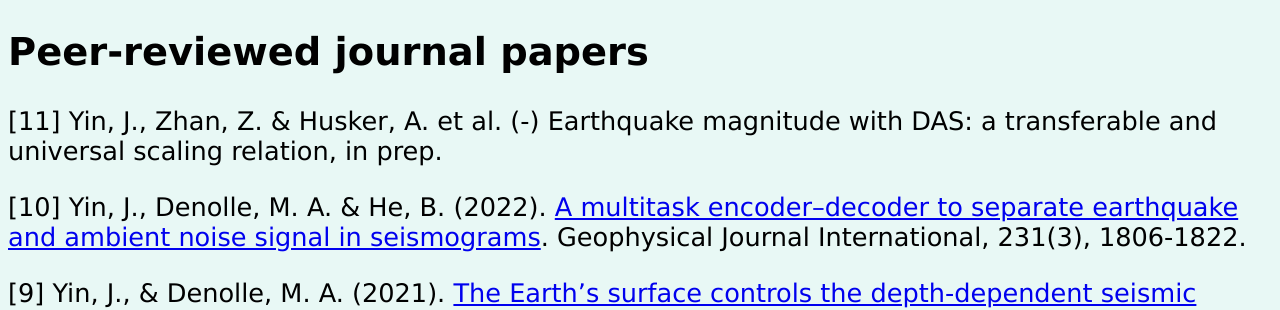
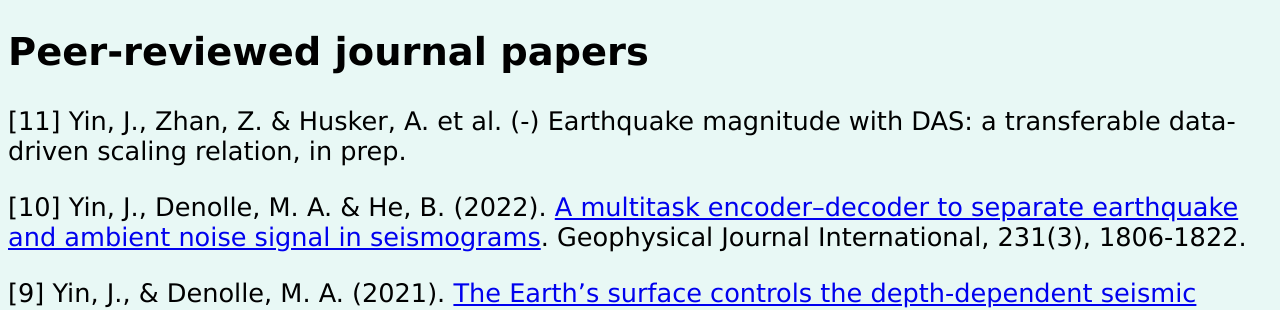
Before and after one commit to yinjiuxun/yinjiuxun.github.io, a Jekyll site: the page built from pages/publications.md, in a window 1280 px wide. Shown: the part 171-481 px from the top of the page. Built offline with Jekyll 4.4.1, drawn with Linux system fonts in a browser that asks for light colours.

Commit message:
Update publications.md

```diff
--- a/pages/publications.md
+++ b/pages/publications.md
@@ -8,8 +8,7 @@ title: Publications
 
 <h2> Peer-reviewed journal papers </h2>
 
-[11] Yin, J., Zhan, Z. & Husker, A. et al. (-) Earthquake magnitude with DAS: a transferable and
-universal scaling relation, in prep.
+[11] Yin, J., Zhan, Z. & Husker, A. et al. (-) Earthquake magnitude with DAS: a transferable data-driven scaling relation, in prep.
 
 [10] Yin, J., Denolle, M. A. & He, B. (2022). [A multitask encoder–decoder to separate earthquake and ambient noise signal in seismograms](https://doi.org/10.1093/gji/ggac290). Geophysical Journal International, 231(3), 1806-1822.
 
```
